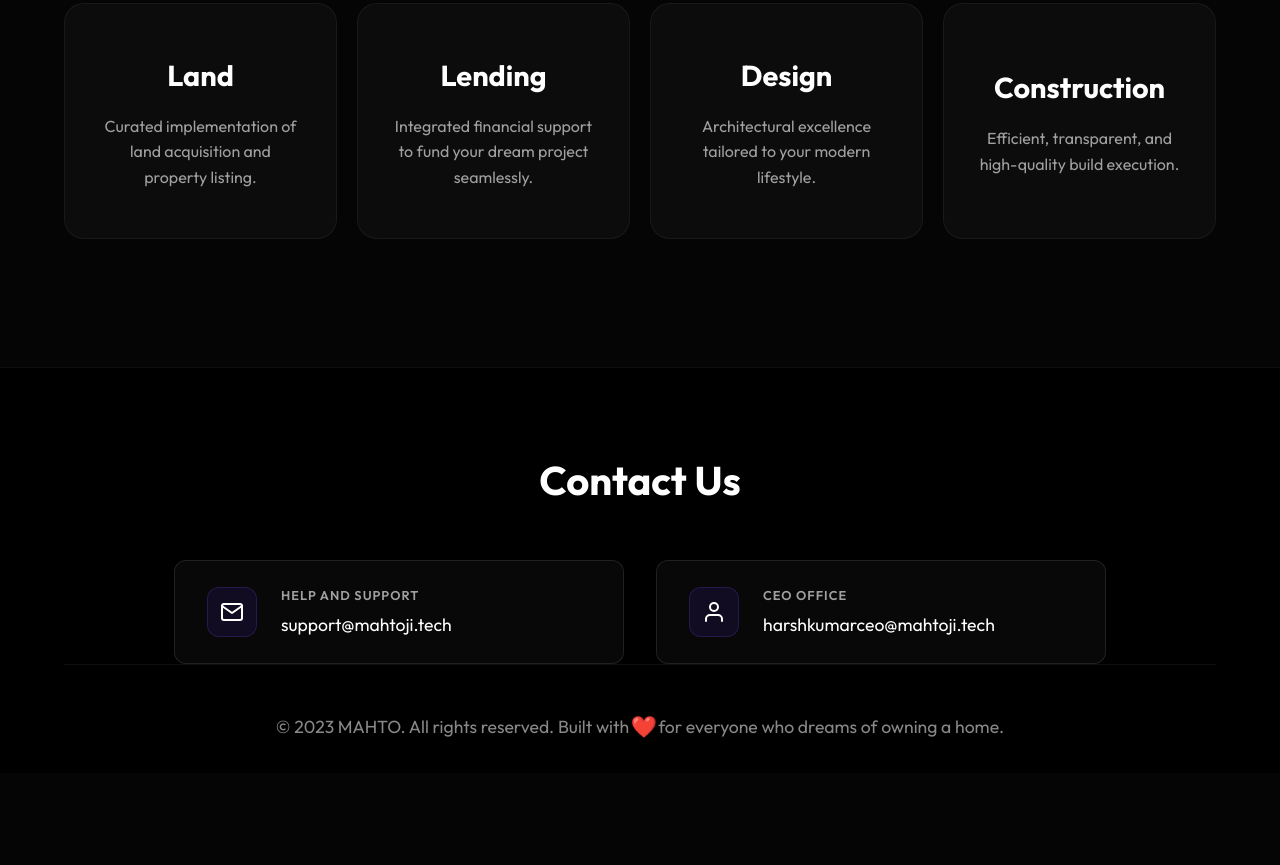
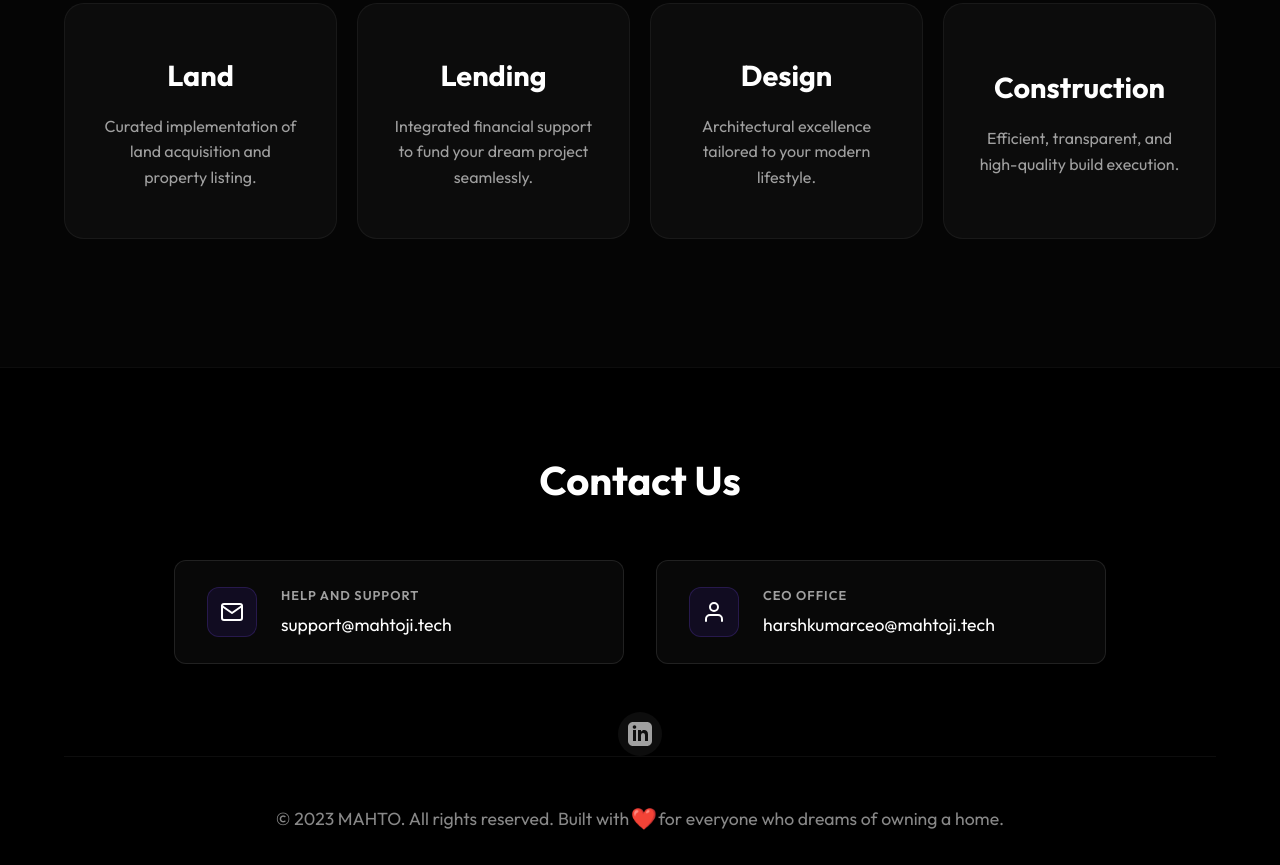
Before and after one commit to harshbatman/mine, a website built with Vite: page index.html in a window 1280 px wide. Shown: the part 2310-3175 px from the top of the page. Before the commit the page ends 3083 px from the top, so only its background shows below. Built offline with nearby package versions, Linux system fonts and the light colour scheme.

Commit message:
Add LinkedIn social link to footer

```diff
--- a/index.html
+++ b/index.html
@@ -137,6 +137,15 @@
           </div>
         </div>
       </div>
+      <div class="footer-social">
+        <a href="https://www.linkedin.com/company/mahtobuilds" target="_blank" rel="noopener noreferrer"
+          class="social-link">
+          <svg xmlns="http://www.w3.org/2000/svg" width="24" height="24" viewBox="0 0 24 24" fill="currentColor">
+            <path
+              d="M19 0h-14c-2.761 0-5 2.239-5 5v14c0 2.761 2.239 5 5 5h14c2.762 0 5-2.239 5-5v-14c0-2.761-2.238-5-5-5zm-11 19h-3v-11h3v11zm-1.5-12.268c-.966 0-1.75-.79-1.75-1.764s.784-1.764 1.75-1.764 1.75.79 1.75 1.764-.783 1.764-1.75 1.764zm13.5 12.268h-3v-5.604c0-3.368-4-3.113-4 0v5.604h-3v-11h3v1.765c1.396-2.586 7-2.777 7 2.476v6.759z" />
+          </svg>
+        </a>
+      </div>
       <div class="footer-spacer"></div>
       <div class="footer-bottom">
         <p>&copy; 2023 MAHTO. All rights reserved. Built with <span class="heart-beat">❤️</span> for everyone who dreams
--- a/style.css
+++ b/style.css
@@ -606,6 +606,30 @@
     flex-grow: 1;
 }
 
+.footer-social {
+    margin-top: 3rem;
+    display: flex;
+    justify-content: center;
+}
+
+.social-link {
+    color: var(--text-muted);
+    transition: var(--transition);
+    padding: 10px;
+    border-radius: 50%;
+    background: rgba(255, 255, 255, 0.05);
+    display: flex;
+    align-items: center;
+    justify-content: center;
+}
+
+.social-link:hover {
+    color: #0077b5;
+    /* LinkedIn Blue */
+    background: rgba(255, 255, 255, 0.1);
+    transform: translateY(-3px);
+}
+
 .footer-bottom {
     font-size: 1.1rem;
     color: #888;
```
